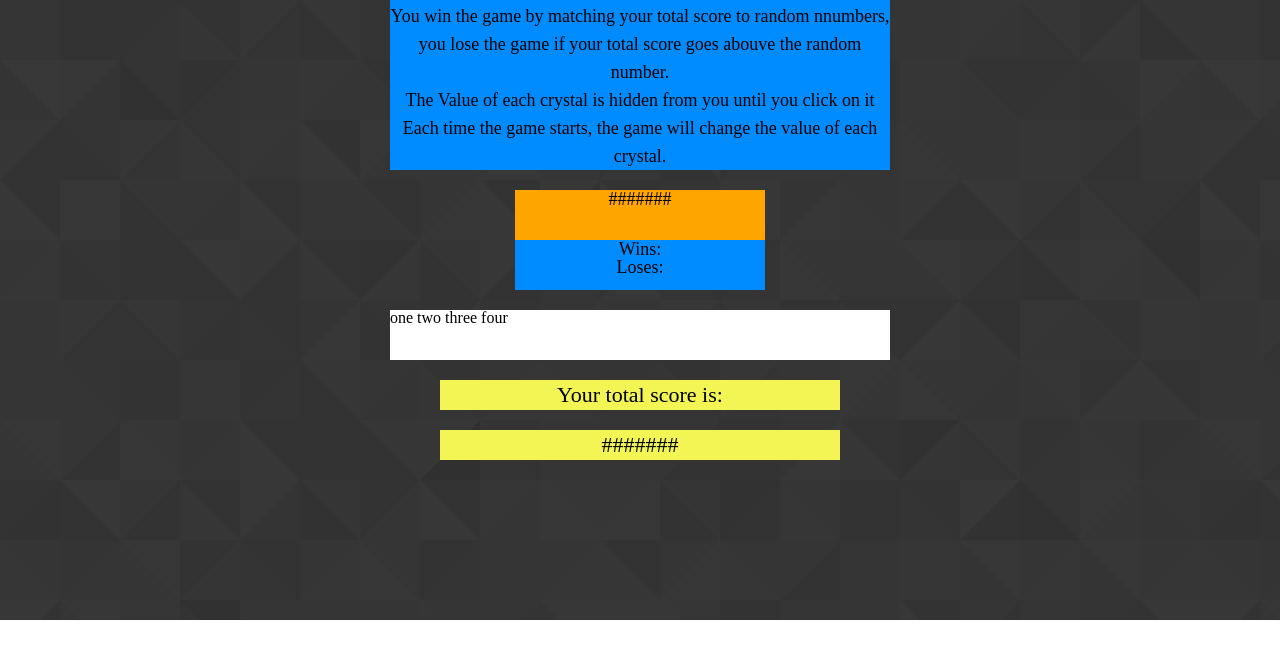
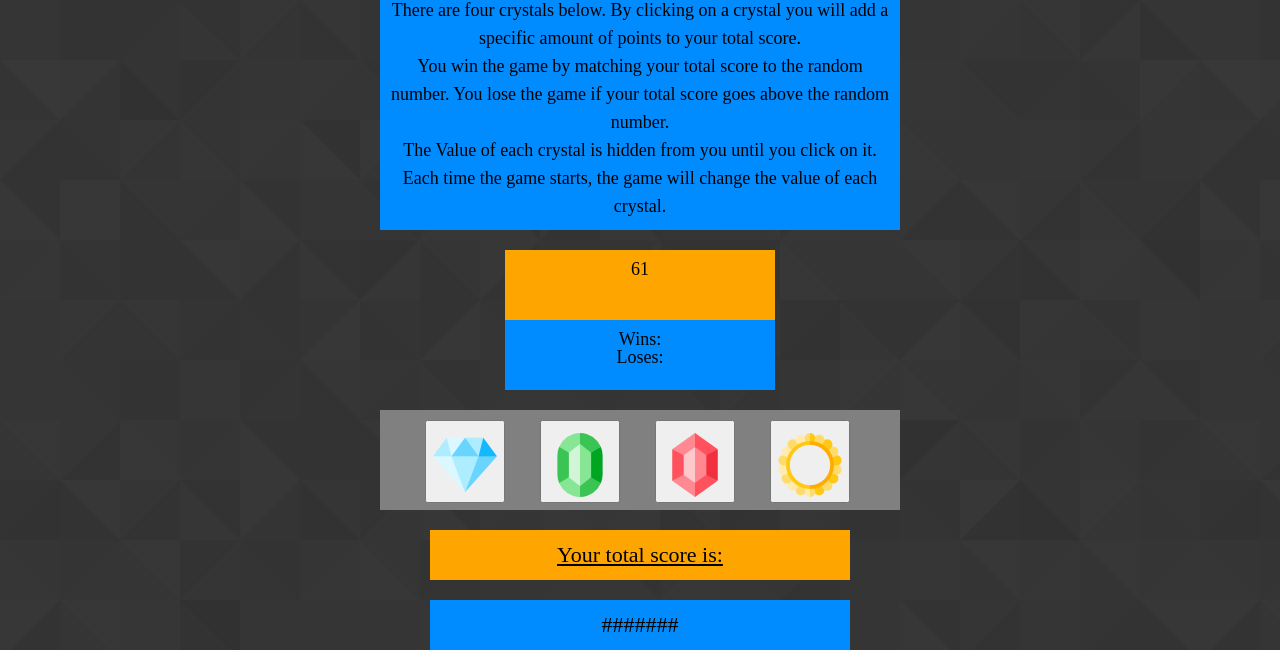
Before and after one commit to jme919/Week-4-Game, a plain HTML site: page index.html in a window 1280 px wide. Shown: the part 180-830 px from the top of the page. Before the commit the page ends 800 px from the top, so only its background shows below. Drawn offline with nearby package versions, Linux system fonts and the light colour scheme.

Commit message:
create random number generators for gem buttons and user#

```diff
--- a/assets/css/style.css
+++ b/assets/css/style.css
@@ -13,9 +13,8 @@ header{
 	background-color: #ffa500;
 	width: 400px;
 	height: 50px;
-	margin-bottom: 20px;
-	margin-right: auto;
-	margin-left: auto;
+	margin: 20px auto 20px auto;
+	padding: 10px;
 }
 
 #main{
@@ -27,10 +26,11 @@ header{
 	height: px;
 	margin:auto;
 	margin-bottom: 20px;
+	padding: 10px;
 
 }
 
-#randomNum{
+#randomNumDiv{
 
 	font-size: 18px;
 	text-align: center;
@@ -38,6 +38,7 @@ header{
 	width: 250px;
 	height:50px;
 	margin:auto;
+	padding: 10px;
 
 
 }
@@ -50,26 +51,31 @@ header{
 	width: 250px;
 	height:50px;
 	margin:auto;
+	padding: 10px;
+
 
 }
 
 #crystals{
-	background-color: #FFFFFF;
+	background-color: #808080;
 	width: 500px;
-	height: 50px;
+	height: 80px;
 	margin:auto;
 	margin-top: 20px;
+	padding: 10px;
 }
 
 #one{
+	text-decoration: underline;
 	line-height: 30px;
 	font-size: 22px;
 	text-align: center;
-	background-color: #f2f553;
+	background-color: #ffa500;
 	width: 400px;
 	height: px;
 	margin:auto;
 	margin-top: 20px;
+	padding: 10px;
 
 
 }
@@ -78,11 +84,30 @@ header{
 	line-height: 30px;
 	font-size: 22px;
 	text-align: center;
-	background-color: #f2f553;
+	background-color: #008cff;
 	width: 400px;
 	height: px;
 	margin:auto;
 	margin-top: 20px;
+	padding: 10px;
 
 
 }
+
+
+img{
+	height: 64px;
+	width: 64px;
+	margin-right: 20px,
+	margin-left: 20px;
+	margin-top: 10px;
+
+}
+
+button{
+	margin-left: 35px;
+}
+
+button:hover{
+	background-color: #ccf5ff;
+}
--- a/assets/javascript/game.js
+++ b/assets/javascript/game.js
@@ -0,0 +1,48 @@
+
+$(function() {
+    console.log( "its alive" );
+//*create a random number for user to match*//
+
+    	var $randomNum = 19 + Math.floor(Math.random() * (120-19));
+    	$("#randomNum").text($randomNum);
+
+
+
+//*random hidden crystal values*//
+
+		var $blueNum = $('#blue').val(Math.floor(Math.random() * 12) + 1);
+
+		var $greenNum = $('#green').val(Math.floor(Math.random() * 12) + 1);
+
+		var $redNum = $('#red').val(Math.floor(Math.random() * 12) + 1);
+
+		var $yellowNum = $('#yellow').val(Math.floor(Math.random() * 12) + 1);
+
+
+
+
+
+
+
+
+
+
+
+
+
+
+
+
+
+
+
+
+
+
+
+
+
+
+
+
+});
--- a/index.html
+++ b/index.html
@@ -5,8 +5,7 @@
 	<title>Crystal Collector!</title>
 	<link rel="stylesheet" type="text/css" href="assets/css/reset.css">
 	<link rel="stylesheet" type="text/css" href="assets/css/style.css">
-	<script type="text/javascript" src="https://cdnjs.cloudflare.com/ajax/libs/jquery/3.2.1/jquery.min.js"></script>
-	<script type="text/javascript" href="assets/javascript/game.js"></script>
+
 </head>
 <body>
 
@@ -17,14 +16,14 @@
 		<h1>The Rules</h1>
 
 		<p>You will be given a random number at the start of the game.</p>
-		<p>There are four crystals below. By clicking on a crystal you will add a specific amount of point to your total score.</p>
-		<p>You win the game by matching your total score to random nnumbers, you lose the game if your total score goes abouve the random number.</p>
-		<p>The Value of each crystal is hidden from you until you click on it</p>
+		<p>There are four crystals below. By clicking on a crystal you will add a specific amount of points to your total score.</p>
+		<p>You win the game by matching your total score to the random number. You lose the game if your total score goes above the random number.</p>
+		<p>The Value of each crystal is hidden from you until you click on it.</p>
 		<p>Each time the game starts, the game will change the value of each crystal.</p>
 	</section>
 
-	<div id="randomNum">
-		<span>#######</span>
+	<div id="randomNumDiv">
+		<span id="randomNum"></span>
 
 	</div>
 
@@ -37,7 +36,7 @@
 
 	</div>
 	<div id="crystals">
-		one two three four
+		<button id="blue"><img alt="blue-gem" src="assets/images/diamond.png"></button><button id="green"><img alt="green-gem" src="assets/images/gemstone.png"></button><button  id="red"> <img alt="red-gem" src="assets/images/gem.png"></button><button id="yellow"><img alt="yellow-gem" src="assets/images/ring.png"></button>
 
 	</div>
 
@@ -51,5 +50,12 @@
 	</div>
 
 
+
+
+
+
+
 </body>
+<script  src="https://cdnjs.cloudflare.com/ajax/libs/jquery/3.2.1/jquery.min.js"></script>
+	<script  src="assets/javascript/game.js"></script>
 </html>
```
Also changed, not shown: assets/images/diamond.png (added), assets/images/gem.png (added), assets/images/gemstone.png (added), assets/images/ring.png (added).
